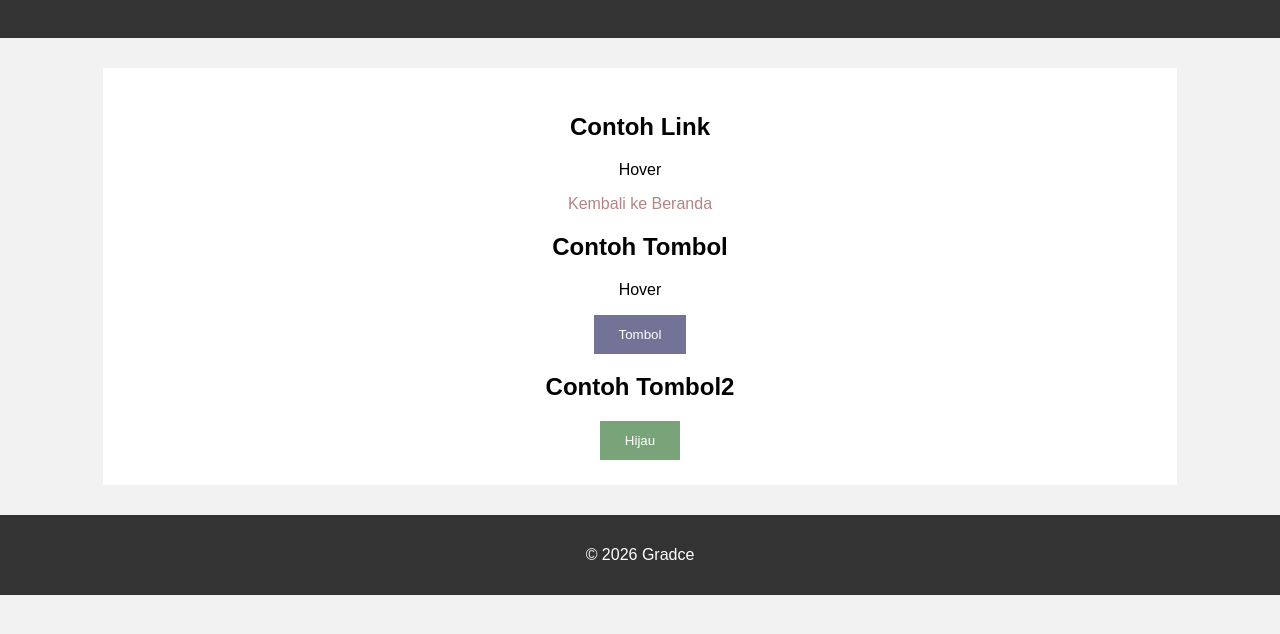
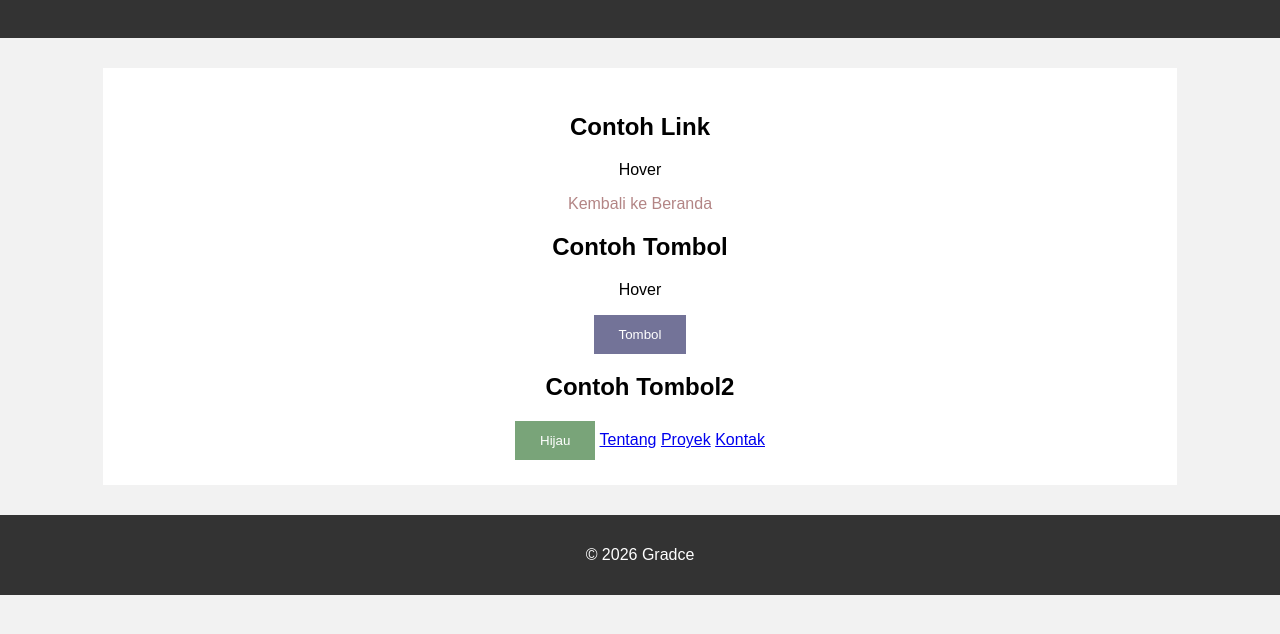
Before and after one commit to Grace02011/Grace_10TKJ1_11-pwd-formatif, a plain HTML site: page components/interactive.html in a window 1280 px wide. Shown: the part 126-760 px from the top of the page. Drawn offline with Linux system fonts and the light colour scheme.

Commit message:
interactive button

```diff
--- a/components/interactive.html
+++ b/components/interactive.html
@@ -40,6 +40,10 @@
 
             <button class="button button-green">Hijau</button>
 
+            <a href="../pages/about.html">Tentang</a>
+            <a href="../pages/gallery.html">Proyek</a>
+            <a href="../pages/contact.html">Kontak</a>
+
         </section>
 
     </main>
```
